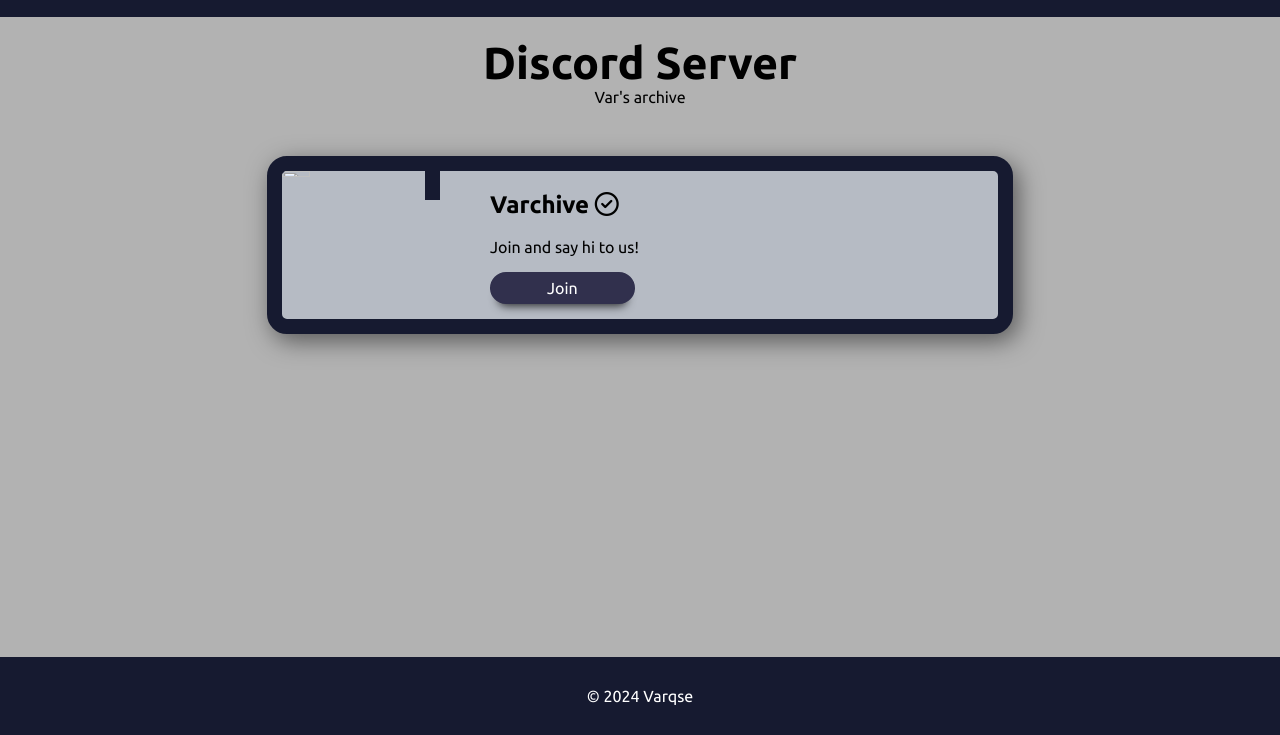
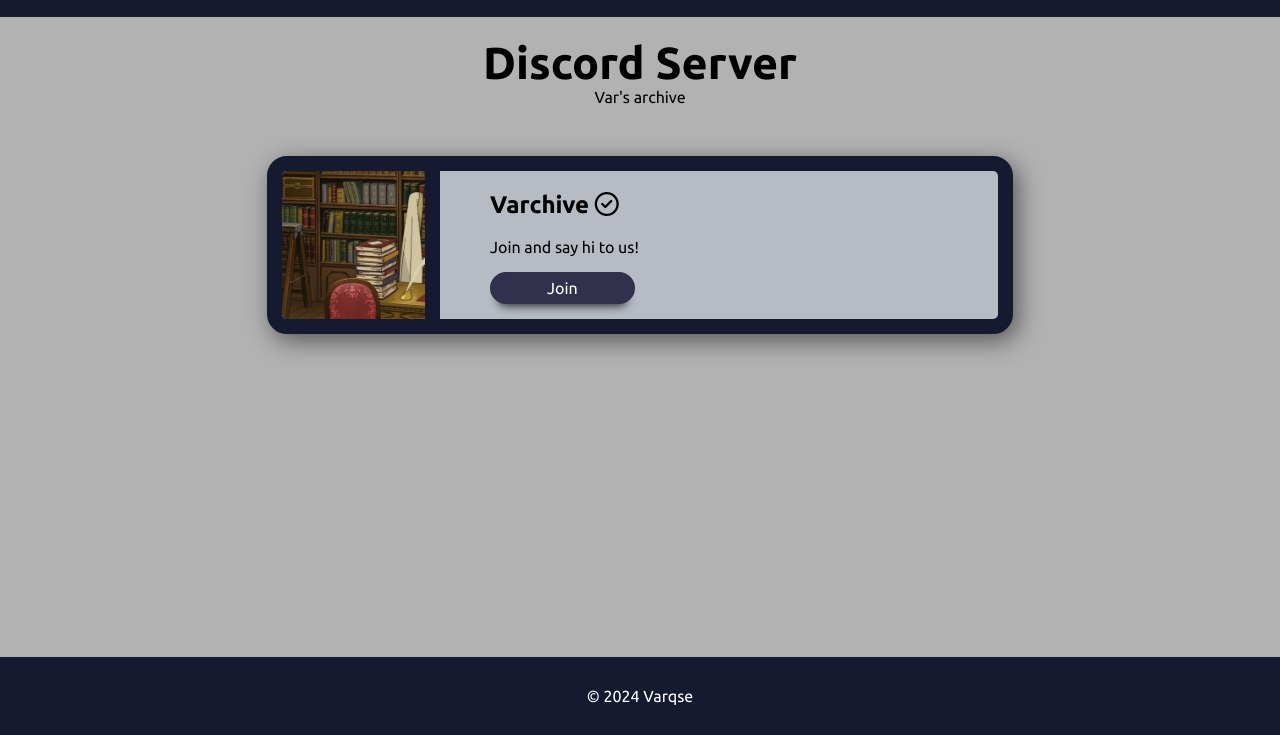
Before and after one commit to harapec0/try, a plain HTML site: page index.html in a window 1280 px wide. Shown: the part 1235-1970 px from the top of the page. Drawn offline with Linux system fonts and the light colour scheme; the site is published under a folder, as on GitHub Pages, so addresses that start at the root find nothing.

Commit message:
Update index.html

```diff
--- a/index.html
+++ b/index.html
@@ -110,7 +110,7 @@
 
                 <div class="grid2">
                     <div class="item2">
-                        <img src="/image/library.jpg" alt="VarchLibrary">
+                        <img src="image/library.jpg" alt="VarchLibrary">
                         <div class="itemdetail">
                             <H1>Varchive <i class="fa-regular fa-circle-check"></i></H1>
                             <p>Join and say hi to us!</p>
```
